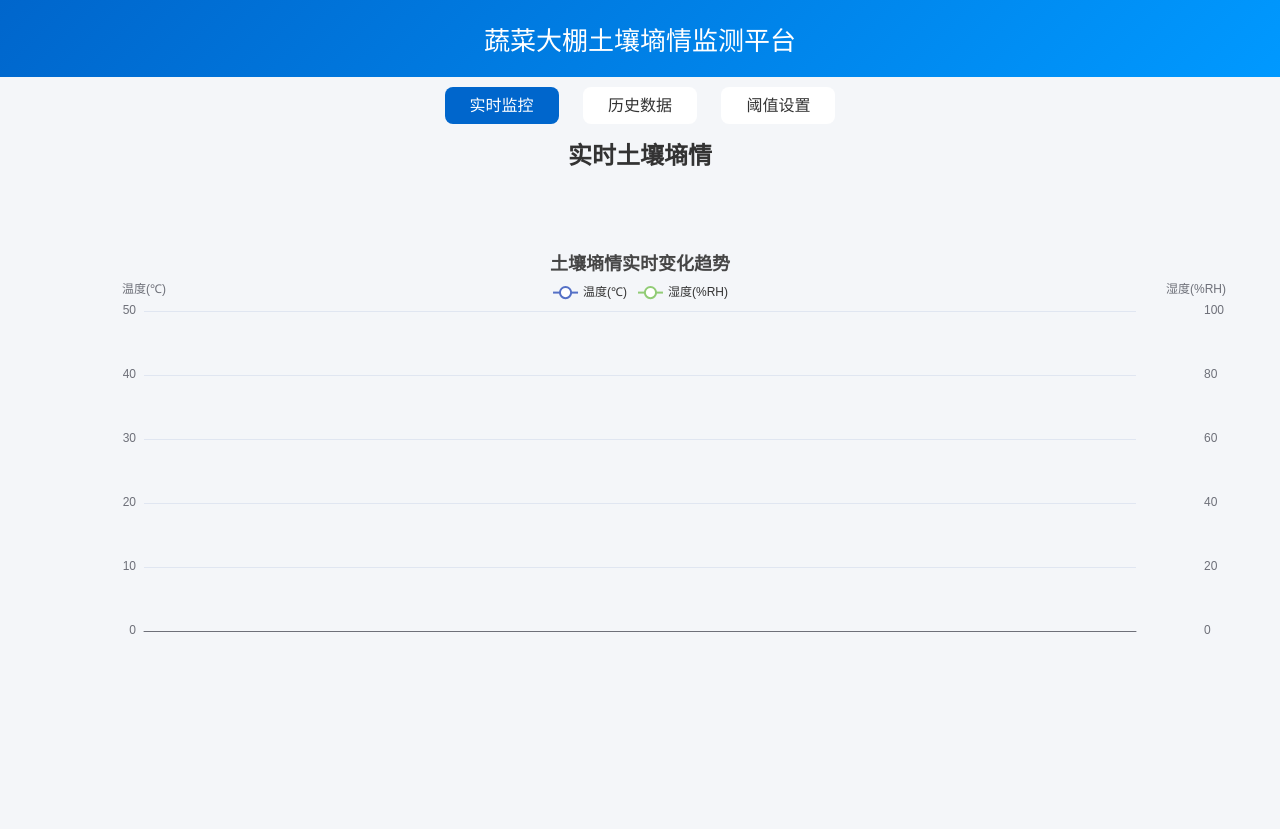
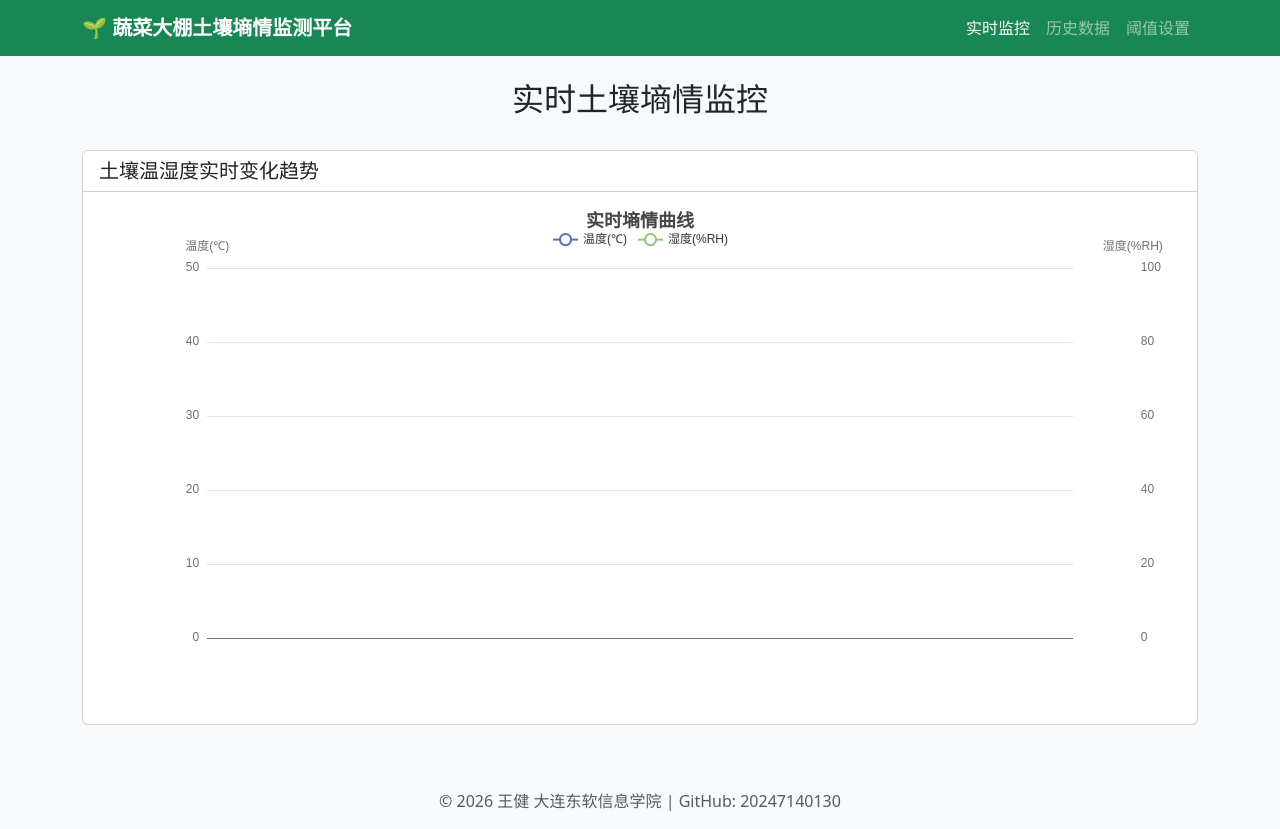
Before and after one commit to 20247140130/vegetable-greenhouse-soil-monitoring, a Flask app: page / in a window 1280 px wide. Before the commit the page ends 634 px from the top, so only its background shows below. Run offline with Flask 3, Linux system fonts and the light colour scheme; data that the repository does not hold is empty; some libraries are stand-ins or nearby versions.

Commit message:
Update index.html

```diff
--- a/templates/index.html
+++ b/templates/index.html
@@ -2,21 +2,151 @@
 <html lang="zh-CN">
 <head>
     <meta charset="UTF-8">
-    <title>实时监控 - 土壤墒情监测平台</title>
-    <link rel="stylesheet" href="/static/css/style.css">
-    <script src="https://cdn.jsdelivr.net/npm/echarts@5.4/dist/echarts.min.js"></script>
-    <script src="/static/js/main.js"></script>
+    <meta name="viewport" content="width=device-width, initial-scale=1.0">
+    <title>蔬菜大棚土壤墒情监测平台 - 实时监控</title>
+    <!-- Bootstrap + ECharts CDN -->
+    <link href="https://cdn.jsdelivr.net/npm/bootstrap@5.3.3/dist/css/bootstrap.min.css" rel="stylesheet">
+    <script src="https://cdn.jsdelivr.net/npm/echarts@5.5.0/dist/echarts.min.js"></script>
+    <style>
+        body { background: #f8f9fa; }
+        .card { transition: all 0.3s; }
+        .card.alert { border-color: #dc3545; background: #fff5f5; }
+        .status-normal { color: #28a745; }
+        .status-alert { color: #dc3545; animation: flash 1s infinite; }
+        @keyframes flash { 50% { opacity: 0.6; } }
+    </style>
 </head>
 <body>
-    <div class="header">蔬菜大棚土壤墒情监测平台</div>
-    <div class="nav" style="text-align:center; margin:15px;">
-        <a href="/" class="active">实时监控</a>
-        <a href="/history">历史数据</a>
-        <a href="/threshold">阈值设置</a>
+    <nav class="navbar navbar-expand-lg navbar-dark bg-success">
+        <div class="container">
+            <a class="navbar-brand fw-bold" href="/">🌱 蔬菜大棚土壤墒情监测平台</a>
+            <div class="navbar-nav ms-auto">
+                <a class="nav-link active" href="/">实时监控</a>
+                <a class="nav-link" href="/history">历史数据</a>
+                <a class="nav-link" href="/threshold">阈值设置</a>
+            </div>
+        </div>
+    </nav>
+
+    <div class="container mt-4">
+        <h2 class="text-center mb-4">实时土壤墒情监控</h2>
+
+        <!-- 节点数据卡片 -->
+        <div class="row g-3" id="nodeCards">
+            <!-- JS 动态生成 3 个卡片 -->
+        </div>
+
+        <!-- 实时曲线图 -->
+        <div class="card mt-4">
+            <div class="card-header bg-white">
+                <h5 class="mb-0">土壤温湿度实时变化趋势</h5>
+            </div>
+            <div class="card-body">
+                <div id="realtime-chart" style="width: 100%; height: 500px;"></div>
+            </div>
+        </div>
+
+        <!-- 预警信息 -->
+        <div class="alert alert-info mt-3" id="alertBox" style="display: none;">
+            <strong>⚠️ 预警提示：</strong> <span id="alertContent"></span>
+        </div>
     </div>
 
-    <h2 style="text-align:center; margin:20px;">实时土壤墒情</h2>
-    <div id="cards" style="display:flex; gap:15px; flex-wrap:wrap; padding:20px;"></div>
-    <div id="realtime-chart" style="height:450px; margin:20px;"></div>
+    <script>
+        let myChart = echarts.init(document.getElementById('realtime-chart'));
+        let chartOption = {
+            title: { text: '实时墒情曲线', left: 'center' },
+            tooltip: { trigger: 'axis' },
+            legend: { data: ['温度(℃)', '湿度(%RH)'], top: 20 },
+            xAxis: { type: 'time', boundaryGap: false },
+            yAxis: [
+                { name: '温度(℃)', type: 'value', min: 0, max: 50 },
+                { name: '湿度(%RH)', type: 'value', min: 0, max: 100, offset: 60 }
+            ],
+            series: [
+                { name: '温度(℃)', type: 'line', yAxisIndex: 0, data: [], smooth: true, lineStyle: { width: 3 } },
+                { name: '湿度(%RH)', type: 'line', yAxisIndex: 1, data: [], smooth: true, lineStyle: { width: 3 } }
+            ]
+        };
+        myChart.setOption(chartOption);
+
+        function updateRealtime() {
+            // 获取实时数据
+            fetch('/api/realtime')
+                .then(res => res.json())
+                .then(res => {
+                    if (res.code !== 200) return;
+
+                    const nodes = res.data;
+                    let html = '';
+
+                    Object.keys(nodes).forEach(node => {
+                        const d = nodes[node];
+                        const isAlert = d.temp < 15 || d.temp > 30 || d.hum < 40 || d.hum > 80; // 示例阈值，可自行调整
+                        html += `
+                            <div class="col-md-4">
+                                <div class="card h-100 ${isAlert ? 'alert' : ''}">
+                                    <div class="card-body">
+                                        <h5 class="card-title">${node} <span class="badge bg-${isAlert ? 'danger' : 'success'}">${isAlert ? '异常' : '正常'}</span></h5>
+                                        <p class="mb-1">温度：<strong>${d.temp} ℃</strong></p>
+                                        <p class="mb-1">湿度：<strong>${d.hum} %RH</strong></p>
+                                        <small class="text-muted">更新时间：${d.collect_time}</small>
+                                    </div>
+                                </div>
+                            </div>`;
+                    });
+                    document.getElementById('nodeCards').innerHTML = html;
+                });
+
+            // 更新曲线
+            fetch('/api/realtime')
+                .then(res => res.json())
+                .then(res => {
+                    if (res.code !== 200) return;
+                    const nodeData = res.data.Node1 || Object.values(res.data)[0];
+                    if (!nodeData) return;
+
+                    const now = new Date().getTime();
+                    const series = myChart.getOption().series;
+
+                    series[0].data.push([now, parseFloat(nodeData.temp)]);
+                    series[1].data.push([now, parseFloat(nodeData.hum)]);
+
+                    if (series[0].data.length > 60) {
+                        series[0].data.shift();
+                        series[1].data.shift();
+                    }
+
+                    myChart.setOption({ series: series });
+                });
+
+            // 预警状态
+            fetch('/api/alert')
+                .then(res => res.json())
+                .then(res => {
+                    if (res.code === 200) {
+                        const alerts = Object.values(res.data).filter(a => a.status === 'alert');
+                        const box = document.getElementById('alertBox');
+                        if (alerts.length > 0) {
+                            box.style.display = 'block';
+                            box.innerHTML = `<strong>⚠️ 当前预警：</strong> ${alerts.map(a => a.msg).join('；')}`;
+                        } else {
+                            box.style.display = 'none';
+                        }
+                    }
+                });
+        }
+
+        // 立即刷新 + 每3秒刷新
+        updateRealtime();
+        setInterval(updateRealtime, 3000);
+
+        // 自适应图表
+        window.addEventListener('resize', () => myChart.resize());
+    </script>
+
+    <footer class="text-center py-3 mt-5 text-muted">
+        © 2026 王健 大连东软信息学院 | GitHub: 20247140130
+    </footer>
 </body>
 </html>
```
